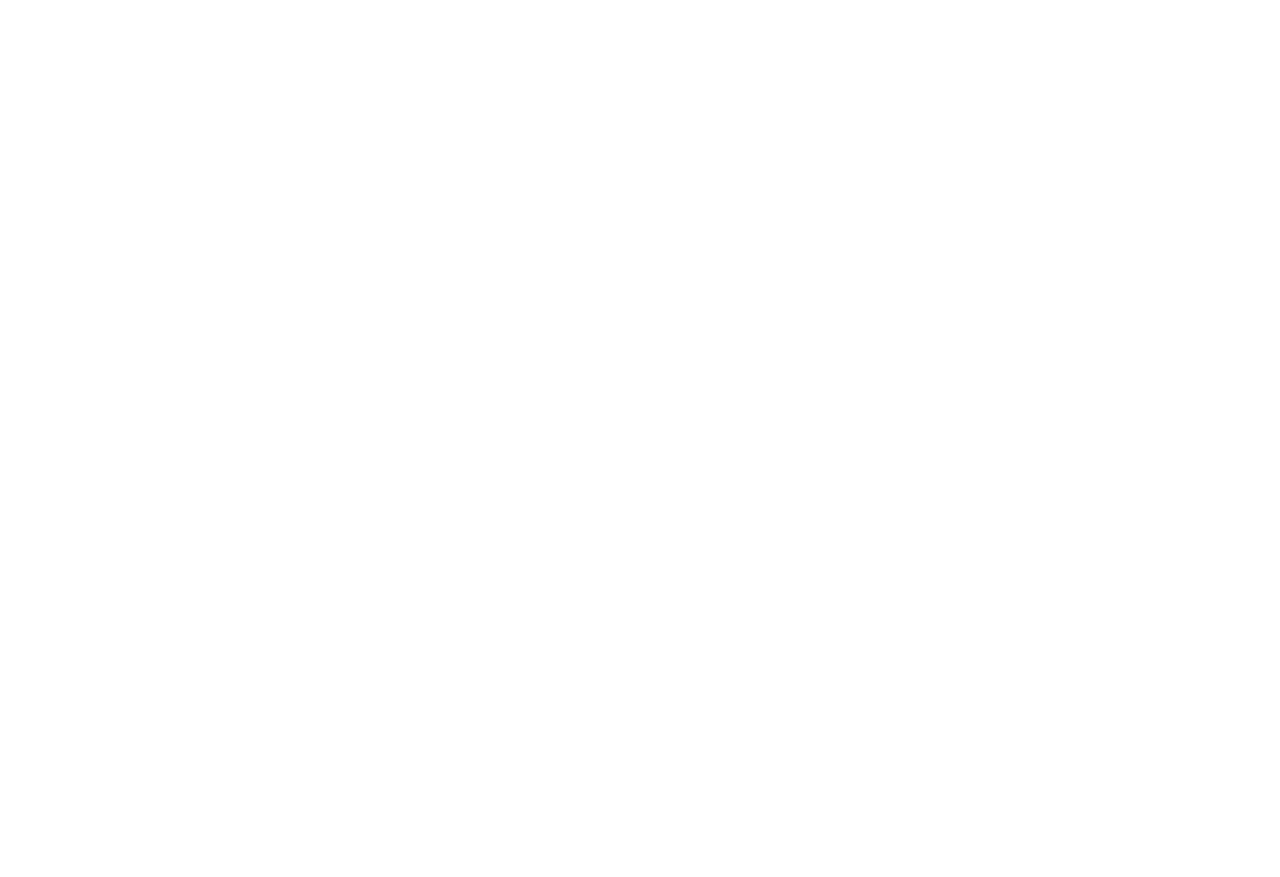
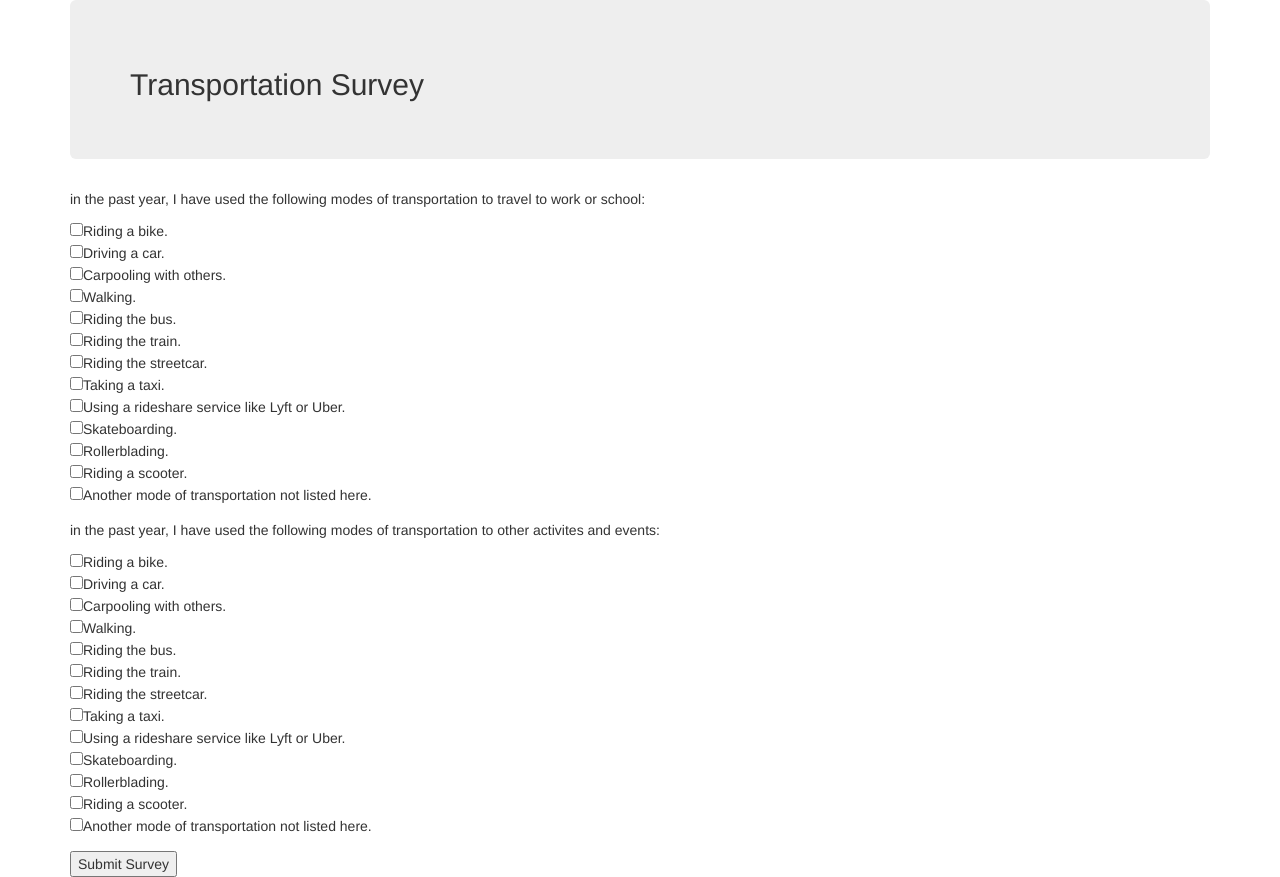
Before and after one commit to Brendangrubb/transportation-survey, a plain HTML site: page index.html in a window 1280 px wide. Before the commit the page ends 800 px from the top, so only its background shows below. Drawn offline with Linux system fonts and the light colour scheme.

Commit message:
follow lesson to build checkbox form & add script to display user responses

```diff
--- a/css/styles.css
+++ b/css/styles.css
@@ -0,0 +1,8 @@
+#work-responses {
+  display: none;
+}
+
+
+#fun-responses {
+  display: none;
+}
--- a/index.html
+++ b/index.html
@@ -5,9 +5,58 @@
     <link href="css/styles.css" rel="stylesheet" type="text/css">
     <script src="js/jquery-3.1.1.js"></script>
     <script src="js/scripts.js"></script>
-    <title></title>
+    <title>Transportation Survey</title>
   </head>
   <body>
+    <div class="container">
 
+
+      <div class="jumbotron">
+        <h2>Transportation Survey</h2>
+      </div>
+
+      <form id="transportation_survey">
+        <div class="form-group">
+          <p>in the past year, I have used the following modes of transportation to travel to work or school:</p>
+          <input type="checkbox" name="work-transportation" value="bike">Riding a bike.<br>
+          <input type="checkbox" name="work-transportation" value="car">Driving a car.<br>
+          <input type="checkbox" name="work-transportation" value="carpool">Carpooling with others.<br>
+          <input type="checkbox" name="work-transportation" value="walk">Walking.<br>
+          <input type="checkbox" name="work-transportation" value="bus">Riding the bus.<br>
+          <input type="checkbox" name="work-transportation" value="train">Riding the train.<br>
+          <input type="checkbox" name="work-transportation" value="streetcar">Riding the streetcar.<br>
+          <input type="checkbox" name="work-transportation" value="taxi">Taking a taxi.<br>
+          <input type="checkbox" name="work-transportation" value="rideshare">Using a rideshare service like Lyft or Uber.<br>
+          <input type="checkbox" name="work-transportation" value="skateboard">Skateboarding.<br>
+          <input type="checkbox" name="work-transportation" value="rollerblade">Rollerblading.<br>
+          <input type="checkbox" name="work-transportation" value="scooter">Riding a scooter.<br>
+          <input type="checkbox" name="work-transportation" value="other">Another mode of transportation not listed here.<br>
+        </div>
+        <div class="form-group">
+          <p>in the past year, I have used the following modes of transportation to other activites and events:</p>
+          <input type="checkbox" name="fun-transportation" value="bike">Riding a bike.<br>
+          <input type="checkbox" name="fun-transportation" value="car">Driving a car.<br>
+          <input type="checkbox" name="fun-transportation" value="carpool">Carpooling with others.<br>
+          <input type="checkbox" name="fun-transportation" value="walk">Walking.<br>
+          <input type="checkbox" name="fun-transportation" value="bus">Riding the bus.<br>
+          <input type="checkbox" name="fun-transportation" value="train">Riding the train.<br>
+          <input type="checkbox" name="fun-transportation" value="streetcar">Riding the streetcar.<br>
+          <input type="checkbox" name="fun-transportation" value="taxi">Taking a taxi.<br>
+          <input type="checkbox" name="fun-transportation" value="rideshare">Using a rideshare service like Lyft or Uber.<br>
+          <input type="checkbox" name="fun-transportation" value="skateboard">Skateboarding.<br>
+          <input type="checkbox" name="fun-transportation" value="rollerblade">Rollerblading.<br>
+          <input type="checkbox" name="fun-transportation" value="scooter">Riding a scooter.<br>
+          <input type="checkbox" name="fun-transportation" value="other">Another mode of transportation not listed here.<br>
+        </div>
+        <button type="submit">Submit Survey</button>
+      </form>
+      <span id="work-responses">
+        <p><b>You use the following methods of transportation to travel to work or school:</b></p>
+      </span>
+      <span id="fun-responses">
+        <p><b>You use the following methods of transportation to travel to other activites and events:</b></p>
+      </span>
+
+    </div>
   </body>
 </html>
--- a/js/scripts.js
+++ b/js/scripts.js
@@ -1,4 +1,30 @@
 $(document).ready(function() {
+
+  $("form#transportation_survey").submit(function(event) {
+    event.preventDefault();
+
+    $("#work-responses").show();
+    $("input:checkbox[name=work-transportation]:checked").each(function() {
+      var workTransportationMode = $(this).val();
+      $('#work-responses').append(workTransportationMode + "<br>");
+    });
+
+    $("#fun-responses").show();
+    $("input:checkbox[name=fun-transportation]:checked").each(function() {
+      var funTransportationMode = $(this).val();
+      $("#fun-responses").append(funTransportationMode + "<br>");
+    });
+
+    $("#transportation_survey").hide();
+  });
+
+
+
+
+
+
+
+
 
 
 
```
